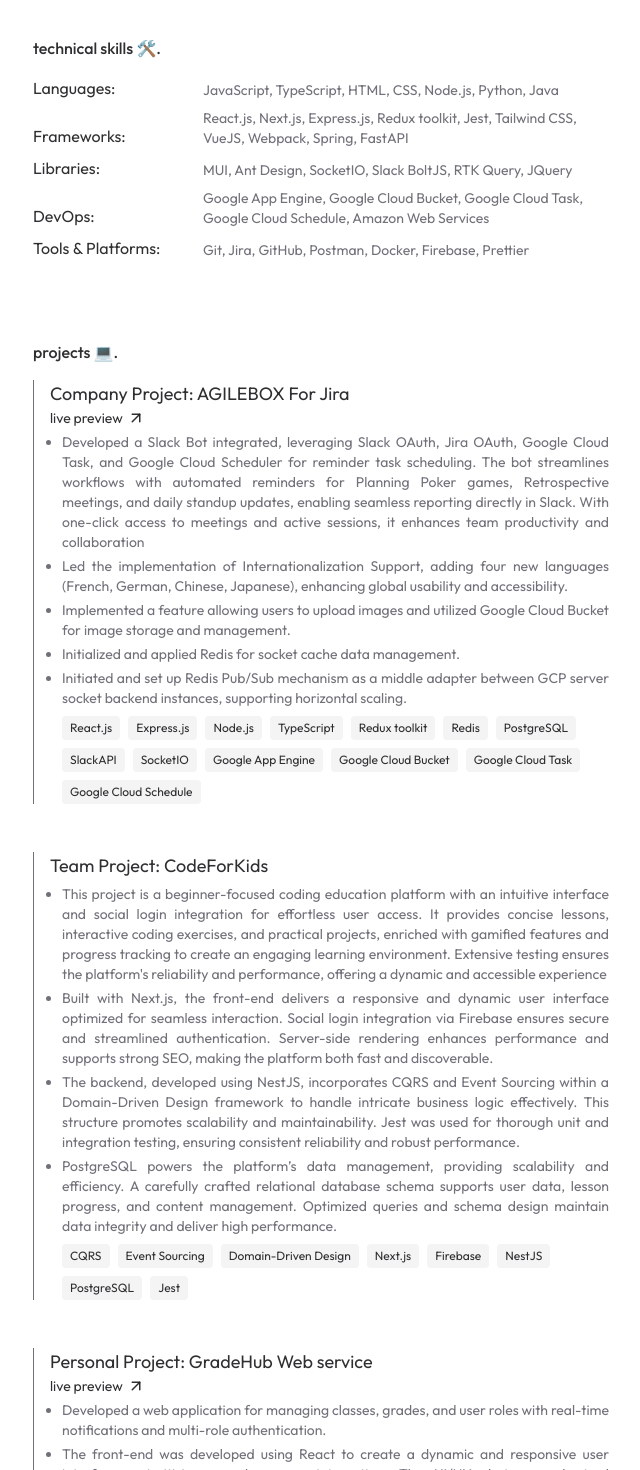
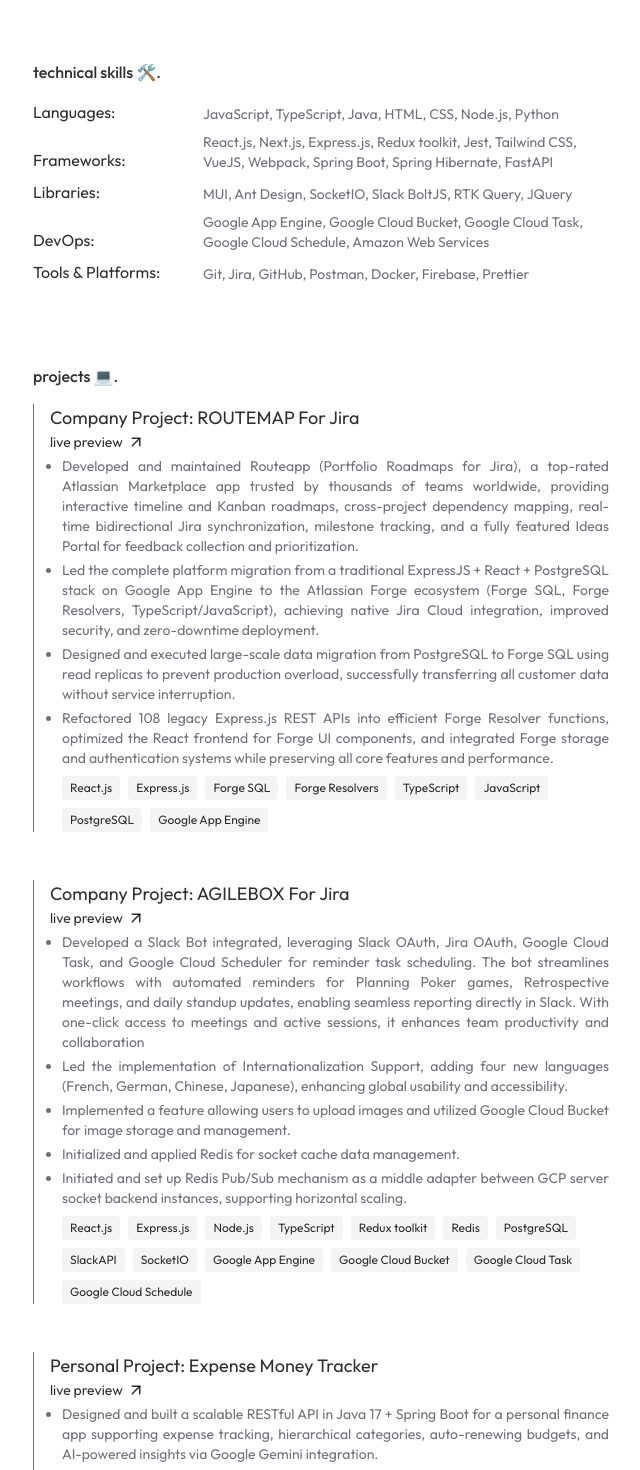
Before and after one commit to phats02/portfolio, a Next.js app: page / in a window 1280 px wide. Shown: the part 1220-2690 px from the top of the page, without its empty margins (319-959 px from the left). Built offline with nearby package versions, Linux system fonts and the light colour scheme.

Commit message:
feat: Update CV info

```diff
--- a/src/app/data.ts
+++ b/src/app/data.ts
@@ -53,10 +53,13 @@ export const DATA = {
         "Utilize a NodeJS-based toolkit to develop APIs for Atlassian Connect Add-ons",
         "Handle real-time through SocketIO for a large group of people simultaneously (over 1000 individuals).",
         "Use ReactJS to implement the UI/UX for the plugins.",
+        "Migrating a traditional ExpressJS + React stack to the Atlassian Forge platform."
       ],
       TECH_STACK: [
         "React.js",
         "Express.js",
+        "Spring Boot",
+        "Spring Hibernate",
         "Node.js",
         "TypeScript",
         "Redux toolkit",
@@ -73,6 +76,28 @@ export const DATA = {
   },
 
   PROJECTS: {
+    "Company Project: ROUTEMAP For Jira": {
+      //TODO: Add duration
+      LIVE_PREVIEW: "https://marketplace.atlassian.com/apps/1228080/portfolio-roadmaps-kanban-timeline-structure-for-jira?swcfpc=1&tab=overview&hosting=cloud",
+      DESCRIPTION: [
+        "Developed and maintained Routeapp (Portfolio Roadmaps for Jira), a top-rated Atlassian Marketplace app trusted by thousands of teams worldwide, providing interactive timeline and Kanban roadmaps, cross-project dependency mapping, real-time bidirectional Jira synchronization, milestone tracking, and a fully featured Ideas Portal for feedback collection and prioritization.",
+        "Led the complete platform migration from a traditional ExpressJS + React + PostgreSQL stack on Google App Engine to the Atlassian Forge ecosystem (Forge SQL, Forge Resolvers, TypeScript/JavaScript), achieving native Jira Cloud integration, improved security, and zero-downtime deployment.",
+        "Designed and executed large-scale data migration from PostgreSQL to Forge SQL using read replicas to prevent production overload, successfully transferring all customer data without service interruption.",
+        "Refactored 108 legacy Express.js REST APIs into efficient Forge Resolver functions, optimized the React frontend for Forge UI components, and integrated Forge storage and authentication systems while preserving all core features and performance.",
+      ],
+      TECH_STACK: [
+        "React.js",
+        "Express.js",
+        "Forge SQL",
+        "Forge Resolvers",
+        "TypeScript",
+        "JavaScript",
+        "PostgreSQL",
+        "Google App Engine",
+      ],
+      IMAGE: VIPSImage,
+      HIDDEN: false,
+    },
     "Company Project: AGILEBOX For Jira": {
       //TODO: Add duration
       LIVE_PREVIEW: "https://marketplace.atlassian.com/apps/1224759/agile-planning-poker-retrospectives-daily-standup-for-jira",
@@ -99,6 +124,17 @@ export const DATA = {
         "Google Cloud Schedule",
       ],
       IMAGE: VIPSImage,
+      HIDDEN: false,
+    },
+    "Personal Project: Expense Money Tracker": {
+      LIVE_PREVIEW: "https://github.com/phats02/expense-money-tracker-apis",
+      DESCRIPTION: [
+        "Designed and built a scalable RESTful API in Java 17 + Spring Boot for a personal finance app supporting expense tracking, hierarchical categories, auto-renewing budgets, and AI-powered insights via Google Gemini integration.",
+        "Implemented 20+ OpenAPI-compliant endpoints with JWT authentication, comprehensive Swagger documentation, and advanced JPA/Hibernate mappings (self-referencing categories, budget cycles) on MySQL.",
+        "Delivered production-ready features including natural-language transaction categorization, spending analytics, and real-time recommendations while following agile practices with iterative development and thorough testing using Postman and cURL."
+      ],
+      TECH_STACK: ["Spring Boot", "Spring Hibernate", "PostgreSQL", "JWT", "Swagger"],
+      IMAGE: LibraryImage,
       HIDDEN: false,
     },
     "Team Project: CodeForKids": {
@@ -132,7 +168,7 @@ export const DATA = {
     },
   },
   SKILLS: {
-    Languages: ["JavaScript", "TypeScript", "HTML", "CSS", "Node.js", "Python", "Java"],
+    Languages: ["JavaScript", "TypeScript", "Java","HTML", "CSS", "Node.js", "Python",],
     Frameworks: [
       "React.js",
       "Next.js",
@@ -142,7 +178,8 @@ export const DATA = {
       "Tailwind CSS",
       "VueJS",
       "Webpack",
-      "Spring",
+      "Spring Boot",
+      "Spring Hibernate",
       "FastAPI"
     ],
     Libraries: [
--- a/src/components/sections/projects.tsx
+++ b/src/components/sections/projects.tsx
@@ -14,9 +14,7 @@ export function Projects({ data }: { data: Record<string, IProjectData> }) {
       <h2 className="font-medium text-primary/90 text-base">projects 💻.</h2>
 
       <ul className="flex flex-col gap-12 mt-4 font-normal text-primary/90 text-base">
-        {Object.entries(data)
-          .slice(0, 3)
-          .map(([key, value]) => (
+        {Object.entries(data).map(([key, value]) => (
           <li key={key} className="cursor-target">
             <div className="pl-4 border-muted-foreground hover:border-primary border-l size-full transition-all duration-300">
               <div className="flex justify-between items-start">
```
Lines whose indentation alone changed are shown as unchanged.
